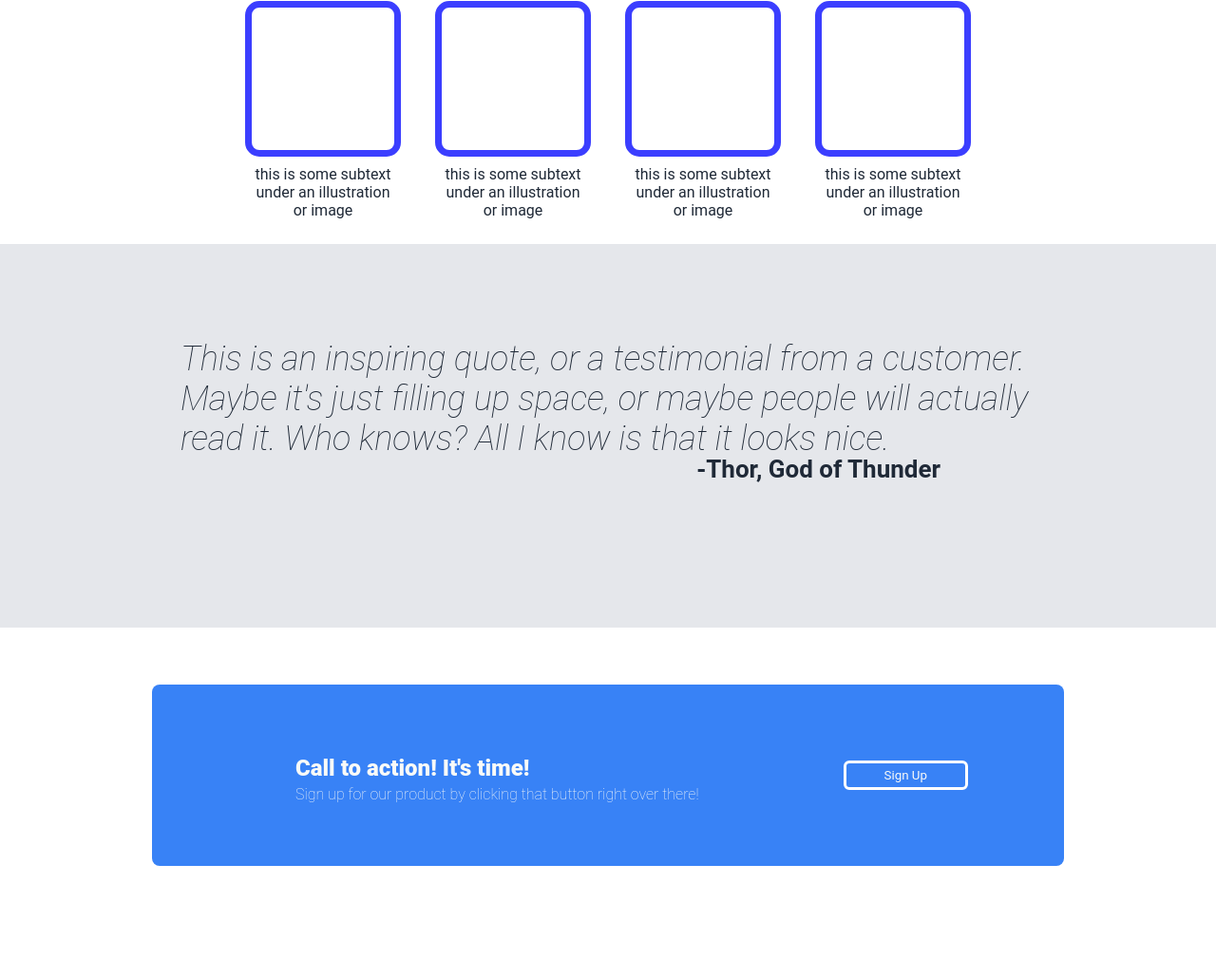
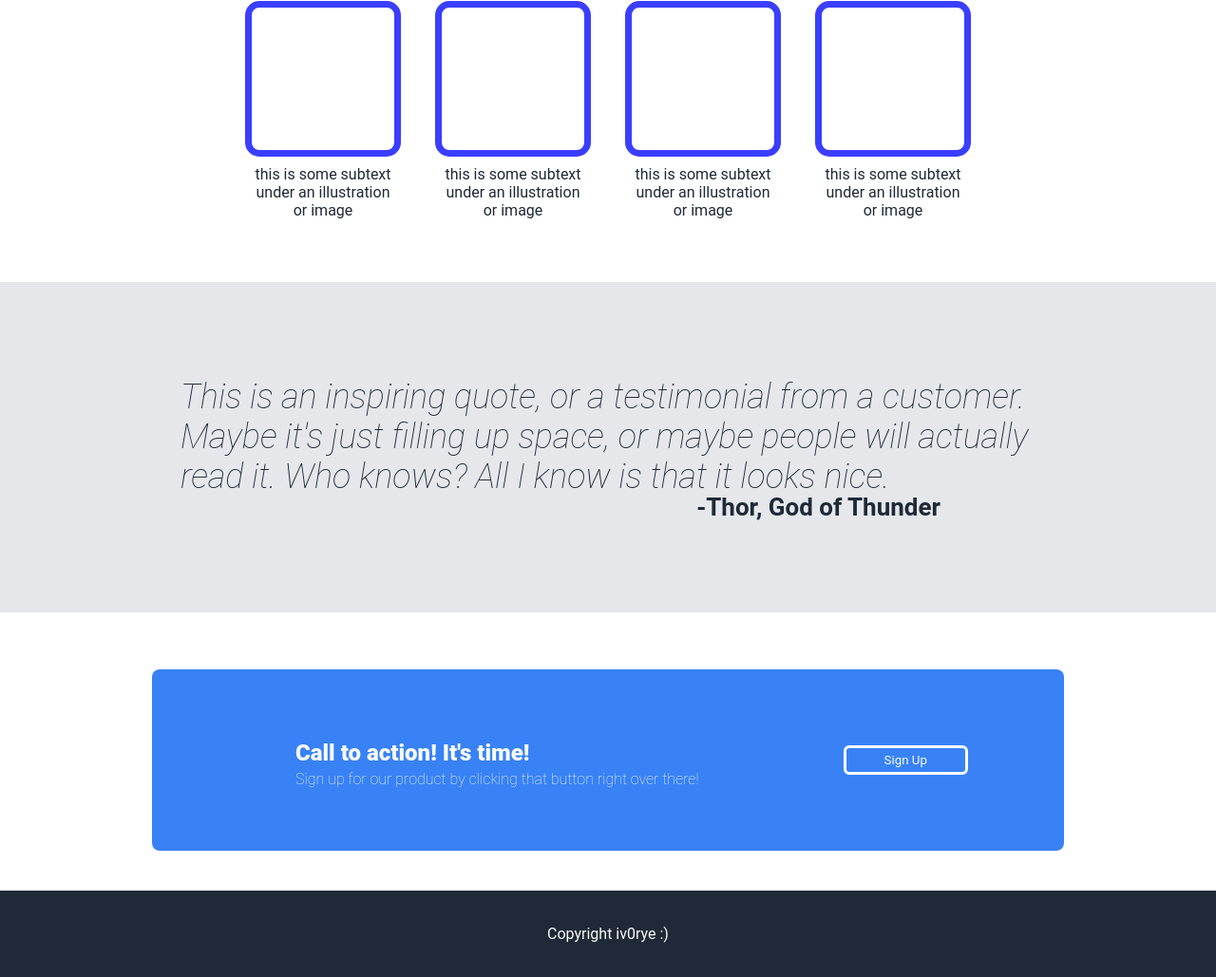
Before and after one commit to iv0rye/landing-page, a plain HTML site: page index.html in a window 1280 px wide. Shown: the part 639-1668 px from the top of the page at 95% size. Before the commit the page ends 1609 px from the top, so only its background shows below. Drawn offline with Linux system fonts and the light colour scheme.

Commit message:
completed footer, adjusted margins

```diff
--- a/index.html
+++ b/index.html
@@ -74,5 +74,9 @@
             </div>
         </div>
     </div>
+
+    <div class="footer">
+        <p>Copyright iv0rye :)</p>
+    </div>
 </body>
 </html>
--- a/style.css
+++ b/style.css
@@ -89,6 +89,7 @@ ul {
     flex-wrap: wrap;
     gap: 50px;
     flex-shrink: 0;
+    margin-bottom: 50px;
 }
 
 .boxes {
@@ -117,7 +118,7 @@ ul {
     margin: 10px -8px;
     flex-direction: column;
     gap: 0px;
-    padding-bottom: 10%;
+    padding-bottom: 70px;
 }
 
 .actual-quote {
@@ -180,3 +181,10 @@ ul {
     border: solid white;
     padding: 5px 40px;
 }
+
+.footer {
+    background-color: #1F2937;
+    padding: 20px;
+    margin: -08px -8px;
+    text-align: center;
+}
```
